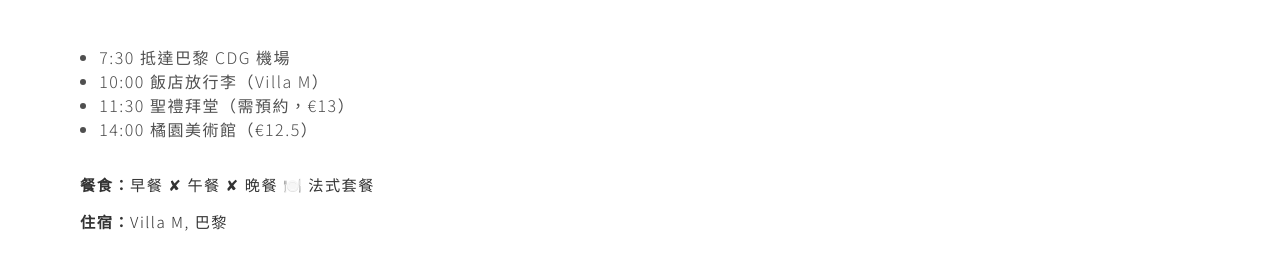
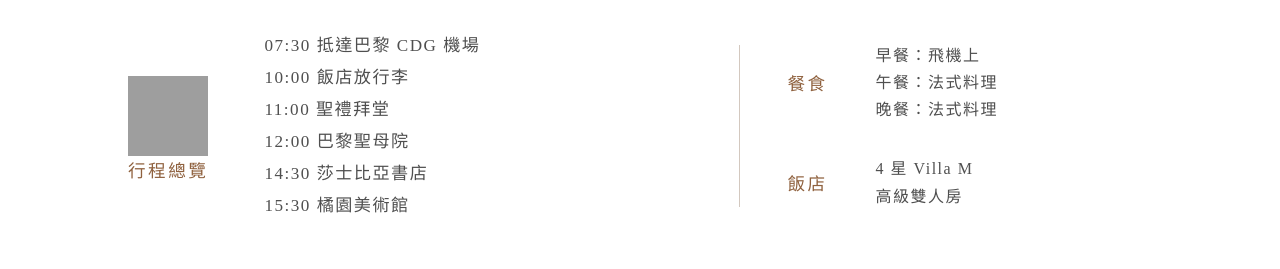
Before and after one commit to IVY-072/france-trip-2025, a plain HTML site: page index.html in a window 1280 px wide. Shown: the part 1176-1445 px from the top of the page. Drawn offline with Linux system fonts and the light colour scheme; grey boxes are pictures that could not be loaded.

Commit message:
Add files via upload

```diff
--- a/index.html
+++ b/index.html
@@ -176,15 +176,114 @@
       line-height: 1.4;
       margin-top: 1.5rem;
     }
-    .itinerary ul {
-      margin-top: 3rem;
-      padding-left: 1.2rem;
+    .info {
+      display: flex;
+      align-items: stretch;
+      gap: 3rem;
+      position: relative;
+      padding-left: 3rem;
+      font-family: 'Noto Serif TC', serif;
+      margin-top: 1rem;
+    }
+    .info-itinerary {
+      display: flex;
+      align-items: stretch;
+      gap: 3.5rem;
+      position: relative;
+      width: 55%
+    }
+    .itinerary-label {
+      display: flex;
+      flex-direction: column;
+      justify-content: center;
+      align-items: center;
+      position: relative;
+    }
+    .itinerary-label img {
+      width: 80px;
+      height: 80px;
+      margin-top: 1.5rem;
+      margin-bottom: -1rem;
+    }
+    .itinerary-label p {
+      font-size: 1.1rem;
+      color: #8f613e;
+      font-weight: 400;
+      letter-spacing: 2.5px;
+    }
+    .itinerary-content {
+    }
+    .itinerary-content p {
+      font-size: 1.07rem;
       color: #4f4f4f;
+      line-height: 2rem;
+      font-weight: 350;
     }
-    .info {
-      margin-top: 2rem;
-      font-size: 0.95rem;
-      color: #333;
+    .info-divider {
+      width: 0.5px;
+      background-color: #D3C8BF;
+      margin: 2rem 0rem;
+    }
+    .info-others {
+      display: flex;
+      flex-direction: column;
+      justify-content: center;
+      align-items: flex-start;
+      width: 45%;
+    }
+    .others-food {
+      display: flex;
+      align-items: stretch;
+      gap: 3rem;
+      position: relative;
+    }
+    .food-label {
+      display: flex;
+      flex-direction: column;
+      justify-content: center;
+      align-items: center;
+      position: relative;
+    }
+    .food-label p {
+      font-size: 1.1rem;
+      color: #8f613e;
+      font-weight: 400;
+      letter-spacing: 2.5px;
+    }
+    .food-content {
+    }
+    .food-content p {
+      font-size: 1rem;
+      color: #4f4f4f;
+      line-height: 1.7rem;
+      font-weight: 330;
+    }
+    .others-hotel {
+      display: flex;
+      align-items: stretch;
+      gap: 3rem;
+      position: relative;
+    }
+    .hotel-label {
+      display: flex;
+      flex-direction: column;
+      justify-content: center;
+      align-items: center;
+      position: relative;
+    }
+    .hotel-label p {
+      font-size: 1.1rem;
+      color: #8f613e;
+      font-weight: 400;
+      letter-spacing: 2.5px;
+    }
+    .hotel-content {
+    }
+    .hotel-content p {
+      font-size: 1rem;
+      color: #4f4f4f;
+      line-height: 1.7rem;
+      font-weight: 330;
     }
   </style>
 </head>
@@ -226,19 +325,44 @@
           </div>
         </div>
 
-        <div class="itinerary">
-          <ul>
-            <li>7:30 抵達巴黎 CDG 機場</li>
-            <li>10:00 飯店放行李（Villa M）</li>
-            <li>11:30 聖禮拜堂（需預約，€13）</li>
-            <li>14:00 橘園美術館（€12.5）</li>
-          </ul>
-          <div class="info">
-            <p><strong>餐食：</strong>早餐 ✘ 午餐 ✘ 晚餐 🍽️ 法式套餐</p>
-            <p><strong>住宿：</strong>Villa M, 巴黎</p>
+        <div class="info">
+          <div class="info-itinerary">
+            <div class="itinerary-label">
+              <img src="https://cdn-icons-png.flaticon.com/512/6491/6491443.png" alt="行程圖示">
+              <p>行程總覽</p>
+            </div>
+            <div class="itinerary-content">
+              <p>07:30 抵達巴黎 CDG 機場<br>
+                 10:00 飯店放行李<br>
+                 11:00 聖禮拜堂<br>
+                 12:00 巴黎聖母院<br>
+                 14:30 莎士比亞書店<br>
+                 15:30 橘園美術館</p>
+            </div>
+          </div>
+          <div class="info-divider"></div>
+          <div class="info-others">
+            <div class="others-food">
+              <div class="food-label">
+                <p>餐食</p>
+              </div>
+              <div class="food-content">
+                <p>早餐：飛機上<br>
+                   午餐：法式料理<br>
+                   晚餐：法式料理</p>
+              </div>
+            </div>
+            <div class="others-hotel">
+              <div class="hotel-label">
+                <p>飯店</p>
+              </div>
+              <div class="hotel-content">
+                <p>4 星 Villa M<br>
+                   高級雙人房</p>
+              </div>
+            </div>
           </div>
         </div>
-      </div>
     </section>
 
     <section id="budget" class="tab">
```
